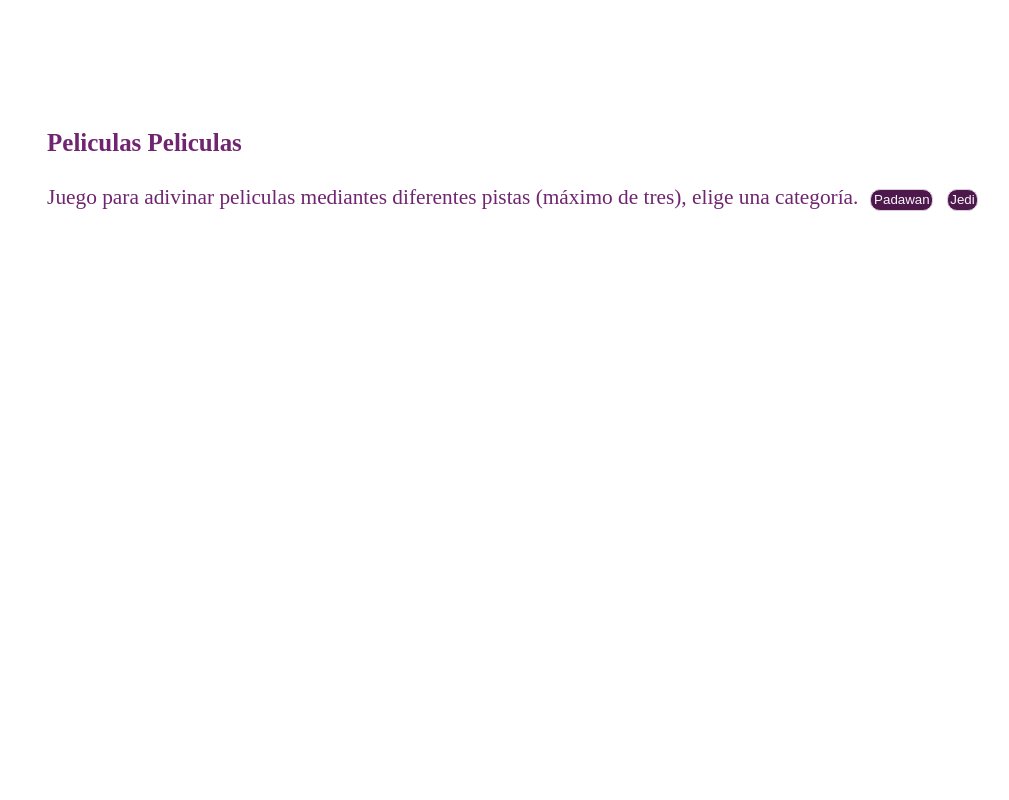
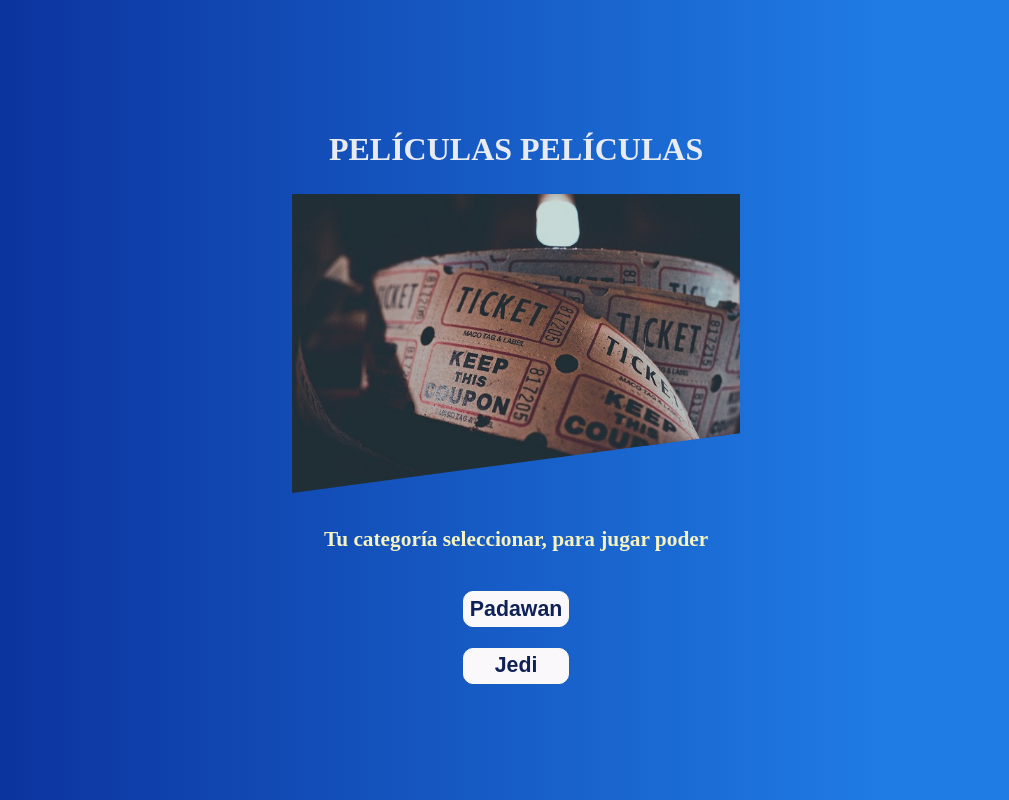
Before and after one commit to Afaya/hackpeum2019, an Angular app in the folder afayaHackpeum2019/: page /#/home in a window 1280 px wide. Shown: the whole page, without its empty margins (117-1126 px from the left). Built offline with nearby package versions, Linux system fonts and the light colour scheme.

Commit message:
Pantalla uno, parece que fluimos, hack guay sale
Pantalla uno
parece que fluimos
hack guay sale

```diff
--- a/afayaHackpeum2019/src/app/components/home/home.component.html
+++ b/afayaHackpeum2019/src/app/components/home/home.component.html
@@ -1,10 +1,12 @@
 <div class="homeContainer">
-  <h3>
+  <h1>
     {{title}}
-  </h3>
-  <label>
+  </h1>
+  <img src="../../../assets/images/admission.jpg" class="homeImage" alt="imagen representando una entrada vintage de un cine">
+  <h4 class="gameDescription">
     {{gameDescription}}
-  </label>
+  </h4>
+  <div class="homeButtonDiv">
     <button class="homeButton">
       {{easyButtonTitle}}
     </button>
@@ -12,3 +14,5 @@
       {{hardButtonTitle}}
     </button>
   </div>
+
+</div>
--- a/afayaHackpeum2019/src/app/components/home/home.component.scss
+++ b/afayaHackpeum2019/src/app/components/home/home.component.scss
@@ -0,0 +1,35 @@
+@import "../../../styles/variables";
+@import "../../../styles/backgrounds";
+.gameDescription{
+    color:$color-hover;
+    animation-name: moveStarWars;
+    animation-duration:3s;
+    text-align:center;
+}
+
+@keyframes moveStarWars{
+    0%{
+        opacity:0;
+        transform: translateY(100px);
+        font-size:2em;
+        text-align:center;
+    }
+    100%{
+        opacity:1;
+        transform: translate(0);
+        font-size:1em;
+        text-align:center;
+    }
+}
+
+.homeImage{
+    width:70%;
+    clip-path: polygon(0 0, 100% 0, 100% 80%, 0 100%);
+    margin-left:15%;
+}
+
+
+h1{
+    text-align:center;
+    text-transform: uppercase;
+}
--- a/afayaHackpeum2019/src/app/components/home/home.component.ts
+++ b/afayaHackpeum2019/src/app/components/home/home.component.ts
@@ -6,8 +6,8 @@ import { Component, OnInit } from '@angular/core';
   styleUrls: ['./home.component.scss']
 })
 export class HomeComponent implements OnInit {
-  title = 'Peliculas Peliculas';
-  gameDescription = 'Juego para adivinar peliculas mediantes diferentes pistas (máximo de tres), elige una categoría.';
+  title = 'Películas Películas';
+  gameDescription = 'Tu categoría seleccionar, para jugar poder';
   easyButtonTitle = 'Padawan';
   hardButtonTitle = 'Jedi';
 
--- a/afayaHackpeum2019/src/styles/_backgrounds.scss
+++ b/afayaHackpeum2019/src/styles/_backgrounds.scss
@@ -1,4 +1,12 @@
 @import "../styles/variables";
 
 body{
+    background: rgba(73,155,234,1);
+    background: -moz-linear-gradient(left, rgba(73,155,234,1) 0%, rgba(9,42,149,1) 0%, rgba(32,124,229,1) 79%, rgba(32,124,229,1) 100%);
+    background: -webkit-gradient(left top, right top, color-stop(0%, rgba(73,155,234,1)), color-stop(0%, rgba(9,42,149,1)), color-stop(79%, rgba(32,124,229,1)), color-stop(100%, rgba(32,124,229,1)));
+    background: -webkit-linear-gradient(left, rgba(73,155,234,1) 0%, rgba(9,42,149,1) 0%, rgba(32,124,229,1) 79%, rgba(32,124,229,1) 100%);
+    background: -o-linear-gradient(left, rgba(73,155,234,1) 0%, rgba(9,42,149,1) 0%, rgba(32,124,229,1) 79%, rgba(32,124,229,1) 100%);
+    background: -ms-linear-gradient(left, rgba(73,155,234,1) 0%, rgba(9,42,149,1) 0%, rgba(32,124,229,1) 79%, rgba(32,124,229,1) 100%);
+    background: linear-gradient(to right, rgba(73,155,234,1) 0%, rgba(9,42,149,1) 0%, rgba(32,124,229,1) 79%, rgba(32,124,229,1) 100%);
+    filter: progid:DXImageTransform.Microsoft.gradient( startColorstr='#499bea', endColorstr='#207ce5', GradientType=1 );
 }
--- a/afayaHackpeum2019/src/styles/_buttons.scss
+++ b/afayaHackpeum2019/src/styles/_buttons.scss
@@ -2,23 +2,35 @@
 @import "../styles/backgrounds";
 
 .homeButton {
-    background-color: $color-background-secondary;
+    background-color: $color-primary-white;
     border: 1px;
     border-style: solid;
     border-radius: $border-radius-size;
     border-color: $color-secondary-white;
     text-align: center;
     text-decoration: none;
-    color: $color-primary-white;
+    color: $color-dark;
     margin: 0.5em 0.5em 0.5em 0.5em;
     padding: 0.2em;
     cursor: pointer;
+    font-weight: bold;
+    font-size: 1em;
+    width: 5em;
+    padding: 0.2em;
   }
 
 .homeButton:hover{
-      background: $color-background-primary;
+      background: $color-hover;
       text-decoration: none;
       text-align: center;
       color: $color-dark;
       text-decoration: none;
+      width:7em;
 }
+
+.homeButtonDiv{
+  display:flex;
+  flex-direction:column;
+  justify-content: center;
+  align-items: center;
+}
--- a/afayaHackpeum2019/src/styles/_variables.scss
+++ b/afayaHackpeum2019/src/styles/_variables.scss
@@ -1,13 +1,14 @@
 /* Colors */
 $color-primary-header: #c8c1c8;
 $color-primary-white: #faf8fa;
-$color-primary: #6f256f;
-$color-secondary: #956195;
-$color-secondary-white: #dfcadf;
+$color-primary: #e8ecf2;
+$color-secondary: #09172b;
+$color-secondary-white: #f9f9ef;
 $color-tertiary: #550255;
-$color-dark: #220022;
+$color-dark: #0f2256;
 $color-green: #6aab79;
 $color-white: #FFFFFF;
+$color-hover:#f7f3c0;
 
 /* Fonts */
 $general-font: Helvetica, sans-serif;
@@ -28,9 +29,7 @@ $thin-margin-containers-: 1% 5% 1% 5%;
 
 /* Background */
 $color-background-transparent: transparent;
-$color-background-primary: #6f256f;
-$color-background-secondary: #4d194d;
-$color-background-white: #ffffff;
+$color-background-gray: #c8c1c8;
 $color-background-container: #2b2828;
 
 /* Box */
```
Also changed, not shown: afayaHackpeum2019/src/assets/images/admission.jpg (added). Lines whose indentation alone changed are shown as unchanged.
